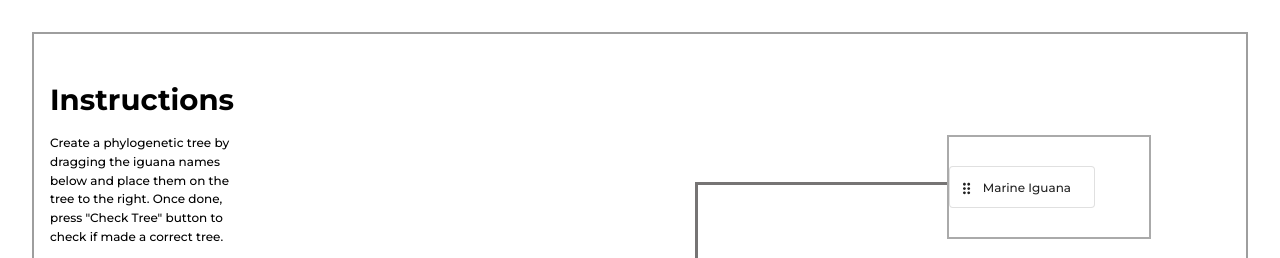
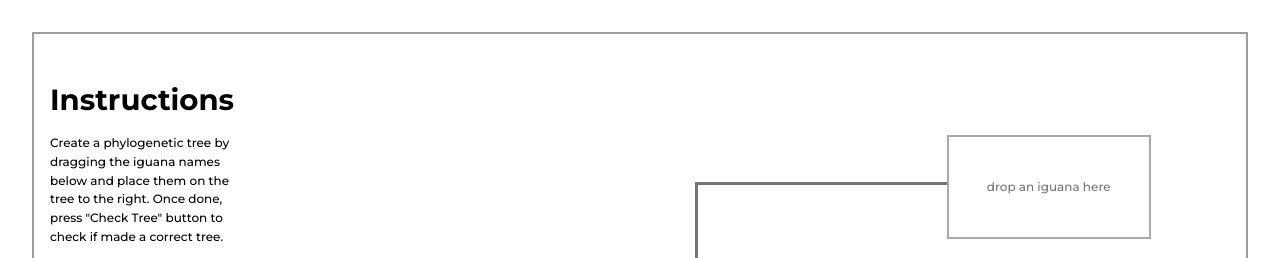
Before and after one commit to desmond-tuiyot/playground-react-dnd, a React (Create React App) app: page / in a window 1280 px wide. Shown: the top 258 px of the page. Built offline with nearby package versions, Linux system fonts and the light colour scheme.

Commit message:
fixed unchanging state bug (useDrag and useDrop have a dependency array) + refactored DragSource and DragSourcePreview code

```diff
--- a/src/components/phylo-tree-dnd/PhyloTreeDnD.jsx
+++ b/src/components/phylo-tree-dnd/PhyloTreeDnD.jsx
@@ -1,4 +1,4 @@
-import { useState, useEffect, useCallback } from "react";
+import { useState } from "react";
 import Grid from "@material-ui/core/Grid";
 import Container from "@material-ui/core/Container";
 import { makeStyles } from "@material-ui/core/styles";
@@ -7,7 +7,7 @@ import produce from "immer";
 import SideBar from "./SideBar";
 import MainActivity from "./MainActivity";
 import CustomDragLayer from "./SideBar/CustomDragLayer";
-import { dropTargetsBounds } from "./assets/dropTargetDetails";
+import { dropTargets } from "./assets/dropTargetDetails";
 
 const useStyles = makeStyles((theme) => ({
   root: {
@@ -23,43 +23,9 @@ const PhyloTreeDnD = () => {
   const iguanas = ["Green Iguana", "Marine Iguana", "Land Iguana"];
 
   const [undraggedIguanas, setUndraggedIguanas] = useState(iguanas);
-  const [draggedIguanas, setDraggedIguanas] = useState([
-    // left mid = Green Iguana
-    {
-      currentIguana: null,
-      id: "root",
-      validIguanas: ["Green Iguana"],
-      width: 200,
-      height: 100,
-      top: 220,
-      left: 60,
-    },
-    // top right = Marine Iguana / Land Iguana
-    {
-      currentIguana: "Marine Iguana",
-      id: "topBranch",
-      validIguanas: ["Marine Iguana", "Land Iguana"],
-      width: 200,
-      height: 100,
-      top: 85,
-      left: 700,
-    },
-    // bottom right = Marine Iguana / Land Iguana
-    {
-      currentIguana: null,
-      id: "bottomBranch",
-      validIguanas: ["Marine Iguana", "Land Iguana"],
-      width: 200,
-      height: 100,
-      top: 355,
-      left: 700,
-    },
-  ]);
+  const [draggedIguanas, setDraggedIguanas] = useState(dropTargets);
 
-  const handleDragEnd = (iguana) => {
-    // console.log(iguana);
-    // setUndraggedIguanas(iguana);
-  };
+  const handleDragEnd = (iguana) => {};
 
   const getNewState = produce((draft, id, newIguanaName) => {
     const index = draft.findIndex((item) => item.id === id);
@@ -73,12 +39,6 @@ const PhyloTreeDnD = () => {
     const newState = getNewState(draggedIguanas, id, droppedItem);
     setDraggedIguanas(newState);
   };
-
-  // useEffect(() => {
-  //   console.log("in use effect: dragged iguanas changes");
-  //   console.log(draggedIguanas);
-  //   console.log("------------------------------");
-  // }, [draggedIguanas]);
 
   const handleResetTree = () => {};
 
--- a/src/components/phylo-tree-dnd/SideBar/CustomDragLayer.jsx
+++ b/src/components/phylo-tree-dnd/SideBar/CustomDragLayer.jsx
@@ -5,6 +5,7 @@ import DragSourcePreview from "./DragSourcePreview";
 
 const useStyles = makeStyles((theme) => ({
   dragLayer: {
+    // cursor: "grabbing",
     position: "fixed",
     pointerEvents: "none",
     zIndex: 100,
@@ -34,13 +35,11 @@ const CustomDragLayer = () => {
   const classes = useStyles();
   const {
     item,
-    // itemType,
     initialSourceOffset,
     currentSourceOffset,
     isDragging,
   } = useDragLayer((monitor) => ({
     item: monitor.getItem(),
-    itemType: monitor.getItemType(),
     initialSourceOffset: monitor.getInitialSourceClientOffset(),
     currentSourceOffset: monitor.getSourceClientOffset(),
     isDragging: monitor.isDragging(),
--- a/src/components/phylo-tree-dnd/SideBar/DragSource.jsx
+++ b/src/components/phylo-tree-dnd/SideBar/DragSource.jsx
@@ -1,13 +1,12 @@
 import { useState, useEffect } from "react";
 import { getEmptyImage } from "react-dnd-html5-backend";
 import Grid from "@material-ui/core/Grid";
-import Typography from "@material-ui/core/Typography";
-import Paper from "@material-ui/core/Paper";
-import DragIndicatorIcon from "@material-ui/icons/DragIndicator";
 import { makeStyles } from "@material-ui/core/styles";
 import { useDrag } from "react-dnd";
 import clsx from "clsx";
 import PropTypes from "prop-types";
+
+import IguanaNameBox from "./IguanaNameBox";
 
 const useStyles = makeStyles((theme) => ({
   ...theme.dragSource,
@@ -19,7 +18,6 @@ const useStyles = makeStyles((theme) => ({
   },
 
   text: {
-    // ...theme.typography,
     display: "flex",
     alignItems: "center",
     fontWeight: theme.typography.fontWeightMedium,
@@ -35,7 +33,7 @@ const DragSource = ({ iguana, onDragEnd }) => {
   const classes = useStyles();
   const [dragStyle, setDragStyle] = useState("neutral");
 
-  const [{ isDragging }, drag, preview] = useDrag(() => ({
+  const [{ isDragging }, drag, preview] = useDrag({
     type: "iguana",
     item: { iguana },
     end: (item, monitor) => {
@@ -48,7 +46,7 @@ const DragSource = ({ iguana, onDragEnd }) => {
     collect: (monitor) => ({
       isDragging: monitor.isDragging(),
     }),
-  }));
+  });
 
   useEffect(() => {
     preview(getEmptyImage(), { captureDraggingState: true });
@@ -83,24 +81,16 @@ const DragSource = ({ iguana, onDragEnd }) => {
   };
 
   return (
-    <Grid item xs={12}>
-      <Paper
+    <Grid item xs={12} ref={drag}>
+      <IguanaNameBox
+        iguana={iguana}
         className={clsx(classes.root, classes[dragStyle])}
         onClick={handleClick}
         onMouseOver={handleMouseOver}
         onMouseLeave={handleMouseLeave}
         onMouseDown={handleMouseDown}
         onMouseUp={handleMouseUp}
-        elevation={1}
-        variant="outlined"
-        role="drag-source"
-        ref={drag}
-      >
-        <Typography variant="subtitle2" className={classes.text}>
-          <DragIndicatorIcon fontSize="small" />
-          <span className={classes.iguanaName}>{iguana}</span>
-        </Typography>
-      </Paper>
+      />
     </Grid>
   );
 };
--- a/src/components/phylo-tree-dnd/SideBar/DragSourcePreview.jsx
+++ b/src/components/phylo-tree-dnd/SideBar/DragSourcePreview.jsx
@@ -1,48 +1,7 @@
-import Typography from "@material-ui/core/Typography";
-import Paper from "@material-ui/core/Paper";
-import DragIndicatorIcon from "@material-ui/icons/DragIndicator";
-import { makeStyles } from "@material-ui/core/styles";
-import clsx from "clsx";
-
-const useStyles = makeStyles((theme) => ({
-  ...theme.dragSource,
-
-  root: {
-    padding: theme.spacing(1.5, 1),
-    width: "8em",
-    height: "1em",
-    cursor: "grabbing",
-  },
-
-  text: {
-    ...theme.typography,
-    display: "flex",
-    alignItems: "center",
-    fontWeight: theme.typography.fontWeightMedium,
-    pointerEvents: "none",
-  },
-
-  iguanaName: {
-    paddingLeft: theme.spacing(1),
-  },
-}));
+import IguanaNameBox from "./IguanaNameBox";
 
 const DragSourcePreview = ({ iguana }) => {
-  const classes = useStyles();
-
-  return (
-    <Paper
-      className={clsx(classes.root, classes.clicked)}
-      elevation={1}
-      variant="outlined"
-      role="drag-source"
-    >
-      <Typography className={classes.text}>
-        <DragIndicatorIcon fontSize="small" />
-        <span className={classes.iguanaName}>{iguana}</span>
-      </Typography>
-    </Paper>
-  );
+  return <IguanaNameBox iguana={iguana} />;
 };
 
 export default DragSourcePreview;
--- /dev/null
+++ b/src/components/phylo-tree-dnd/SideBar/IguanaNameBox.jsx
@@ -0,0 +1,53 @@
+import Typography from "@material-ui/core/Typography";
+import Paper from "@material-ui/core/Paper";
+import DragIndicatorIcon from "@material-ui/icons/DragIndicator";
+import { makeStyles } from "@material-ui/core/styles";
+import clsx from "clsx";
+import PropTypes from "prop-types";
+
+const useStyles = makeStyles((theme) => ({
+  ...theme.dragSource,
+
+  root: {
+    padding: theme.spacing(1.5, 1),
+    width: "8em",
+    height: "1em",
+    cursor: "grabbing",
+  },
+
+  text: {
+    display: "flex",
+    alignItems: "center",
+    fontWeight: theme.typography.fontWeightMedium,
+    pointerEvents: "none",
+  },
+
+  iguanaName: {
+    paddingLeft: theme.spacing(1),
+  },
+}));
+
+const IguanaNameBox = ({ iguana, ...paperProps }) => {
+  const classes = useStyles();
+
+  return (
+    <Paper
+      className={clsx(classes.root, classes.clicked)}
+      elevation={1}
+      variant="outlined"
+      role="drag-source"
+      {...paperProps}
+    >
+      <Typography variant="subtitle2" className={classes.text}>
+        <DragIndicatorIcon fontSize="small" />
+        <span className={classes.iguanaName}>{iguana}</span>
+      </Typography>
+    </Paper>
+  );
+};
+
+IguanaNameBox.propTypes = {
+  iguana: PropTypes.string.isRequired,
+};
+
+export default IguanaNameBox;
--- a/src/components/phylo-tree-dnd/assets/dropTargetDetails.js
+++ b/src/components/phylo-tree-dnd/assets/dropTargetDetails.js
@@ -1,9 +1,7 @@
 export const dropTargetsBounds = [
   // left mid = Green Iguana
   {
-    currentIguana: null,
     id: "root",
-    validIguanas: ["Green Iguana"],
     width: 200,
     height: 100,
     top: 220,
@@ -11,9 +9,7 @@ export const dropTargetsBounds = [
   },
   // top right = Marine Iguana / Land Iguana
   {
-    currentIguana: null,
     id: "topBranch",
-    validIguanas: ["Marine Iguana", "Land Iguana"],
     width: 200,
     height: 100,
     top: 85,
@@ -21,9 +17,7 @@ export const dropTargetsBounds = [
   },
   // bottom right = Marine Iguana / Land Iguana
   {
-    currentIguana: null,
     id: "bottomBranch",
-    validIguanas: ["Marine Iguana", "Land Iguana"],
     width: 200,
     height: 100,
     top: 355,
@@ -31,6 +25,42 @@ export const dropTargetsBounds = [
   },
 ];
 
+export const dropTargets = [
+  {
+    currentIguana: null,
+    id: "root",
+    validIguanas: ["Green Iguana"],
+    bounds: {
+      width: 200,
+      height: 100,
+      top: 220,
+      left: 60,
+    },
+  },
+  {
+    currentIguana: null,
+    id: "topBranch",
+    validIguanas: ["Marine Iguana", "Land Iguana"],
+    bounds: {
+      width: 200,
+      height: 100,
+      top: 85,
+      left: 700,
+    },
+  },
+  {
+    currentIguana: null,
+    id: "bottomBranch",
+    validIguanas: ["Marine Iguana", "Land Iguana"],
+    bounds: {
+      width: 200,
+      height: 100,
+      top: 355,
+      left: 700,
+    },
+  },
+];
+
 export const imageDimensions = {
   width: 960,
   height: 540,
```
Also changed, not shown: src/components/phylo-tree-dnd/MainActivity/DropTarget.jsx (+10 -17 lines), src/components/phylo-tree-dnd/MainActivity/MainActivity.jsx (+5 -5 lines).
